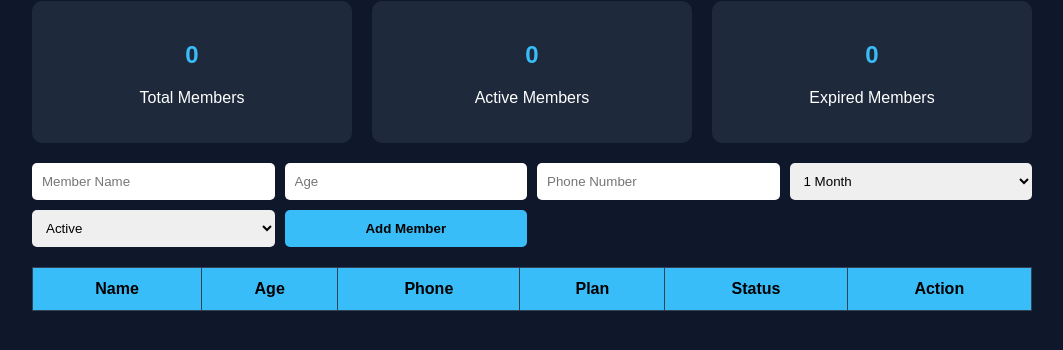
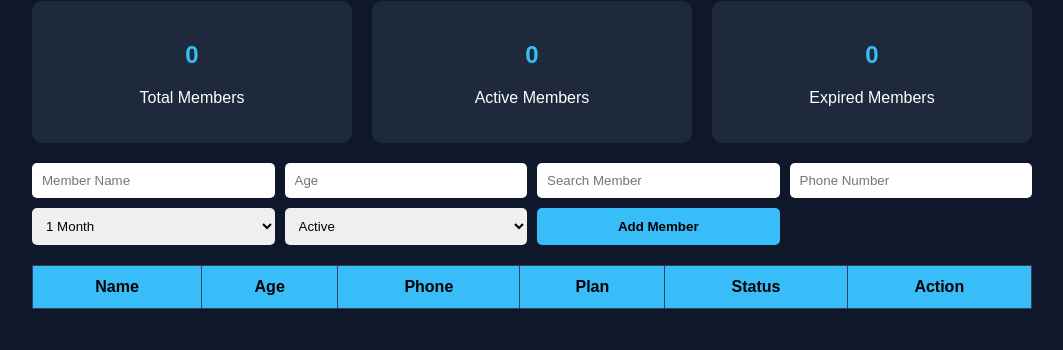
Before and after one commit to yathikasivasakthi002-web/Yathi_task_2, a plain HTML site: page index.html in a window 1280 px wide. Shown: the part 100-450 px from the top of the page, without its empty margins (108-1171 px from the left). Drawn offline with Linux system fonts and the light colour scheme.

Commit message:
Add search input field to index.html

```diff
--- a/index.html
+++ b/index.html
@@ -125,6 +125,8 @@ td{
 
 <input type="number" id="age" placeholder="Age" required>
 
+<input type="text" id="searchInput" placeholder="Search Member">
+
 <input type="text" id="phone" placeholder="Phone Number" required>
 
 <select id="plan">
```
